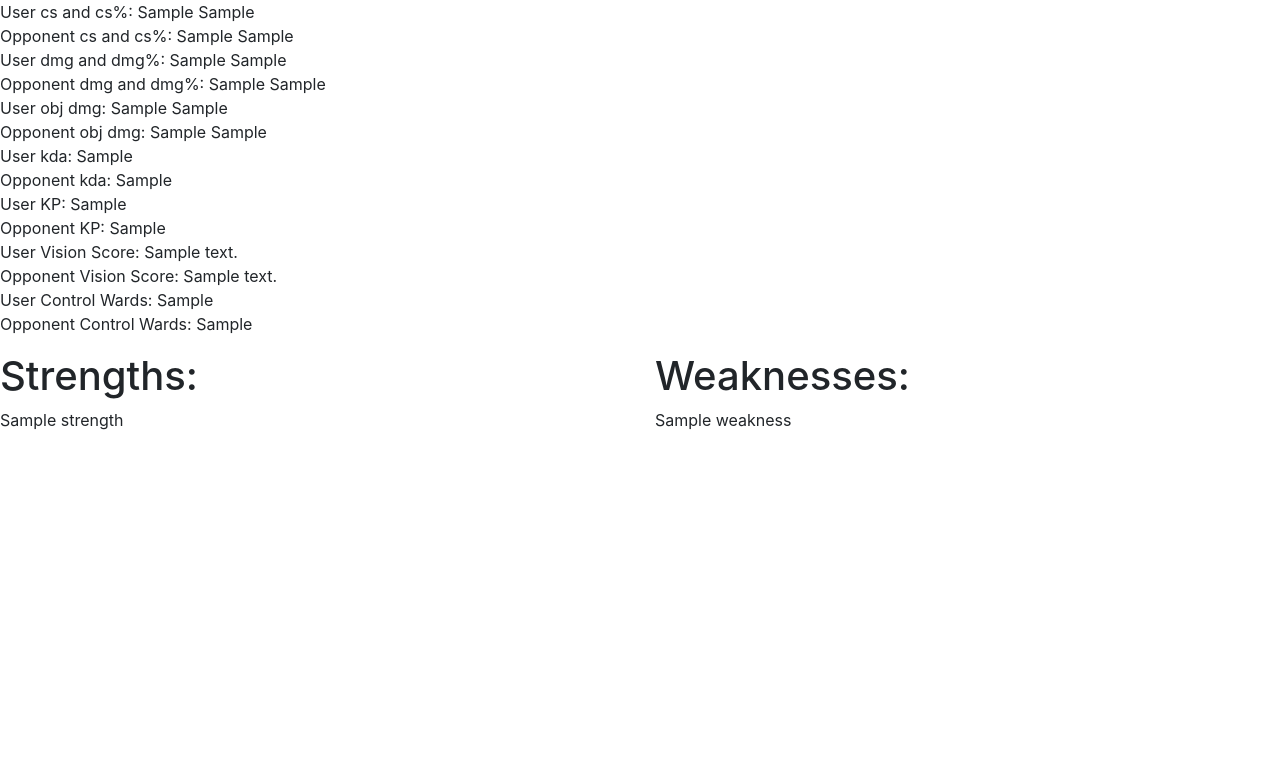
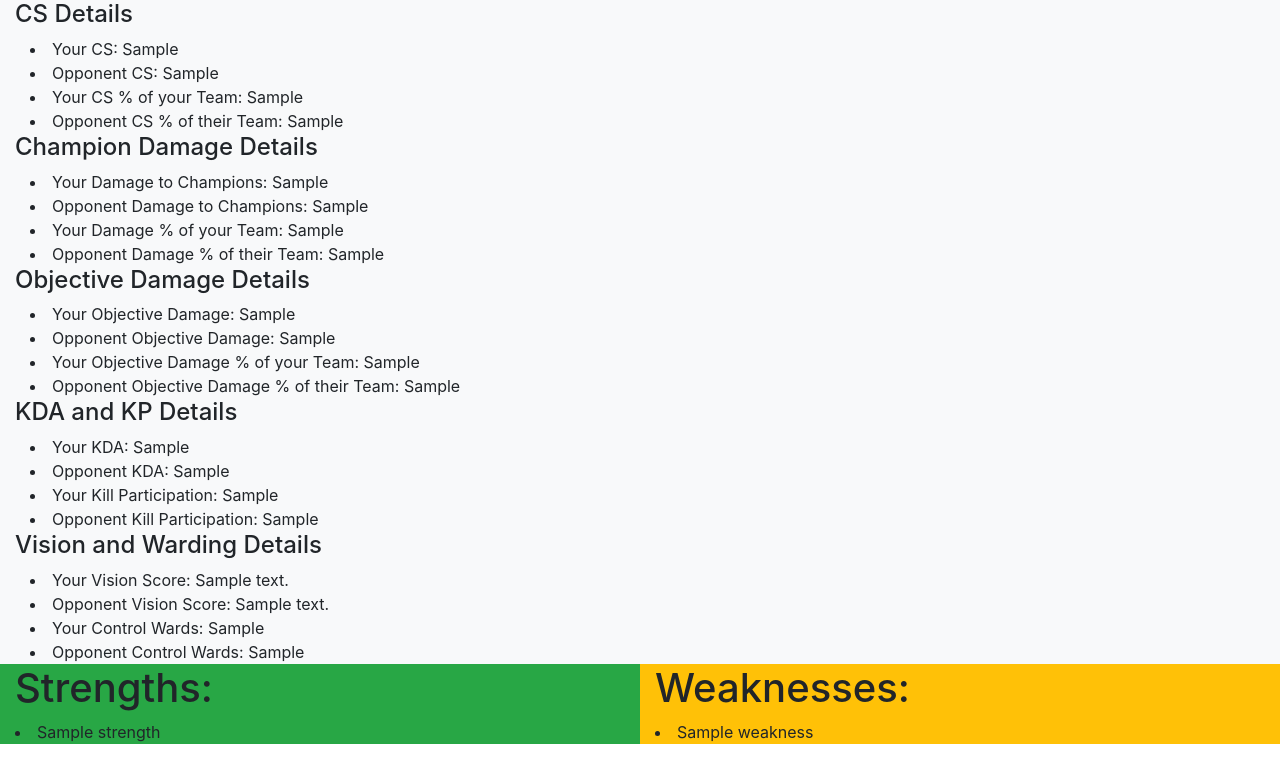
Before and after one commit to Tap84/BetterMidWins, a Django app: template single_game/templates/single_game/single_game.html in a window 1280 px wide. Shown: the top 783 px of the page. Run offline with Django 3.2, Linux system fonts and the light colour scheme; the template is opened without the code that fills it: most values are stand-ins (such as "Sample title", 1, 10 or a date in 2020); some libraries are stand-ins or nearby versions.

Commit message:
styling changes

```diff
--- a/single_game/templates/single_game/single_game.html
+++ b/single_game/templates/single_game/single_game.html
@@ -1,37 +1,78 @@
 <link rel="stylesheet" href="https://stackpath.bootstrapcdn.com/bootstrap/4.1.3/css/bootstrap.min.css" integrity="sha384-MCw98/SFnGE8fJT3GXwEOngsV7Zt27NXFoaoApmYm81iuXoPkFOJwJ8ERdknLPMO" crossorigin="anonymous">
-<p class='row-sm'>
-User cs and cs%: {{u_cs}} {{u_cs_per}} <br>
-Opponent cs and cs%: {{o_cs}} {{o_cs_per}} <br>
 
-User dmg and dmg%: {{u_dmg}} {{u_dmg_per}} <br>
-Opponent dmg and dmg%: {{o_dmg}} {{o_dmg_per}} <br>
+<div class='container-fluid bg-light'>
+    <div class='row-fluid bg-light'>
+        <h4> CS Details </h1>
+        <div class='col-sm'>
 
-User obj dmg: {{u_obj_dmg}} {{u_obj_dmg_per}} <br>
-Opponent obj dmg: {{o_obj_dmg}} {{o_obj_dmg_per}} <br>
+            <li>Your CS: {{u_cs}}
+            <li>Opponent CS: {{o_cs}}
+        </div>
+        <div class='col-sm'>
+            <li>Your CS % of your Team: {{u_cs_per}}
+            <li>Opponent CS % of their Team: {{o_cs_per}}
+        </div>
+    </div>
+    <div class='row-fluid bg-light'>
+        <h4> Champion Damage Details </h1>
+        <div class='col-sm'>
 
-User kda: {{u_kda}} <br>
-Opponent kda: {{o_kda}} <br>
+            <li>Your Damage to Champions: {{u_dmg}}
+            <li>Opponent Damage to Champions: {{o_dmg}}
+        </div>
+        <div class='col-sm'>
+            <li>Your Damage % of your Team: {{u_dmg_per}}
+            <li>Opponent Damage % of their Team: {{o_dmg_per}}
+        </div>
+    </div>
+    <div class='row-fluid bg-light'>
+        <h4> Objective Damage Details </h1>
+        <div class='col-sm'>
 
-User KP: {{u_kp}} <br>
-Opponent KP: {{o_kp}} <br>
+            <li>Your Objective Damage: {{u_obj_dmg}}
+            <li>Opponent Objective Damage: {{o_obj_dmg}}
+        </div>
+        <div class='col-sm'>
+            <li>Your Objective Damage % of your Team: {{u_obj_dmg_per}}
+            <li>Opponent Objective Damage % of their Team: {{o_obj_dmg_per}}
+        </div>
+    </div>
+    <div class='row-fluid bg-light'>
+        <h4> KDA and KP Details </h1>
+        <div class='col-sm'>
 
-User Vision Score: {{u_vision}} <br>
-Opponent Vision Score: {{o_vision}} <br>
+            <li>Your KDA: {{u_kda}}
+            <li>Opponent KDA: {{o_kda}}
+        </div>
+        <div class='col-sm'>
+            <li>Your Kill Participation: {{u_kp}}
+            <li>Opponent Kill Participation: {{o_kp}}
+        </div>
+    </div>
+    <div class='row-fluid bg-light'>
+        <h4> Vision and Warding Details </h1>
+        <div class='col-sm'>
 
-User Control Wards: {{u_control_wards}} <br>
-Opponent Control Wards: {{o_control_wards}} <br>
-</p>
+            <li>Your Vision Score: {{u_vision}}
+            <li>Opponent Vision Score: {{o_vision}}
+        </div>
+        <div class='col-sm'>
+            <li>Your Control Wards: {{u_control_wards}}
+            <li>Opponent Control Wards: {{o_control_wards}}
+        </div>
+    </div>
     <div class='row'>
-<div class='col-sm'>
+        <div class='col-sm bg-success'>
             <h1> Strengths:</h1>
             {% for strength in strengths %}
-{{strength}} <br>
+                <li>{{strength}} <br>
             {% endfor %}
         </div>
-<div class='col-sm'>
+        <div class='col-sm bg-warning'>
             <h1> Weaknesses:</h1>
             {% for weakness in weaknesses %}
-{{weakness}} <br>
+                <li>{{weakness}} <br>
             {% endfor %}
         </div>
     </div>
+</div>
--- a/single_game/views.py
+++ b/single_game/views.py
@@ -142,7 +142,7 @@ def single_game(request):
         context['strengths'].append(f"Your Objective Damage is significantly higher than your opponent(You: {context['u_obj_dmg']}, Opponent: {context['o_obj_dmg']}), continue this trend, as you are being more effective in macro play.")
 
     if (context['o_obj_dmg_per'] - context['u_obj_dmg_per']) > .10:
-        context['weaknesses'].append(f"Your Objective Damage percent of your team is significantly lower than your opponent(You: {context['u_obj_dmg_per']}, Opponent: {context['o_obj_dmg_per']}). If you can increase this number, it means you will will be the weak link in objective damage output on your team more often.")
+        context['weaknesses'].append(f"Your Objective Damage percent of your team is significantly lower than your opponent(You: {context['u_obj_dmg_per']}, Opponent: {context['o_obj_dmg_per']}). If you can increase this number, it means you will will be the weak link in objective damage output on your team less often.")
     if (context['o_obj_dmg_per'] - context['u_obj_dmg_per']) < -.10:
         context['strengths'].append(f"Your Objective Damage percent of your team is significantly higher than your opponent(You: {context['u_obj_dmg_per']}, Opponent: {context['o_obj_dmg_per']}). You should be able to carry games more often if you continue this trend.")
 
@@ -160,12 +160,12 @@ def single_game(request):
 
     #Vision
     if (context['o_vision'] - context['u_vision']) > 10:
-        context['weaknessess'].append(f'Your vision score is significantly lower than opponent, you should more effectively use your trinket and control wards.')
+        context['weaknesses'].append(f'Your vision score is significantly lower than opponent, you should more effectively use your trinket and control wards.')
     if (context['o_vision'] - context['u_vision']) < -10:
         context['strengths'].append(f'Your vision score is significantly higher than your opponent, you have more effective vision control and should try to continue this.')
 
     if (context['o_control_wards'] - context['u_control_wards'] > 2):
-        context['weaknessess'].append(f'Your number of control wards is significantly lower than opponent, you should buy and use more control wards to help your team with vision control.')
+        context['weaknesses'].append(f'Your number of control wards is significantly lower than opponent, you should buy and use more control wards to help your team with vision control.')
     if (context['o_control_wards'] - context['u_control_wards'] < -2):
         context['strengths'].append(f'Your number of control wards is significantly higher than opponent, you are being more effective in vision control through vision wards, keep this trend up and you will most likely climb.')
 
```
Also changed, not shown: summ_overview/templates/summ_overview/main_overview.html (+5 -2 lines). Lines whose indentation alone changed are shown as unchanged.
